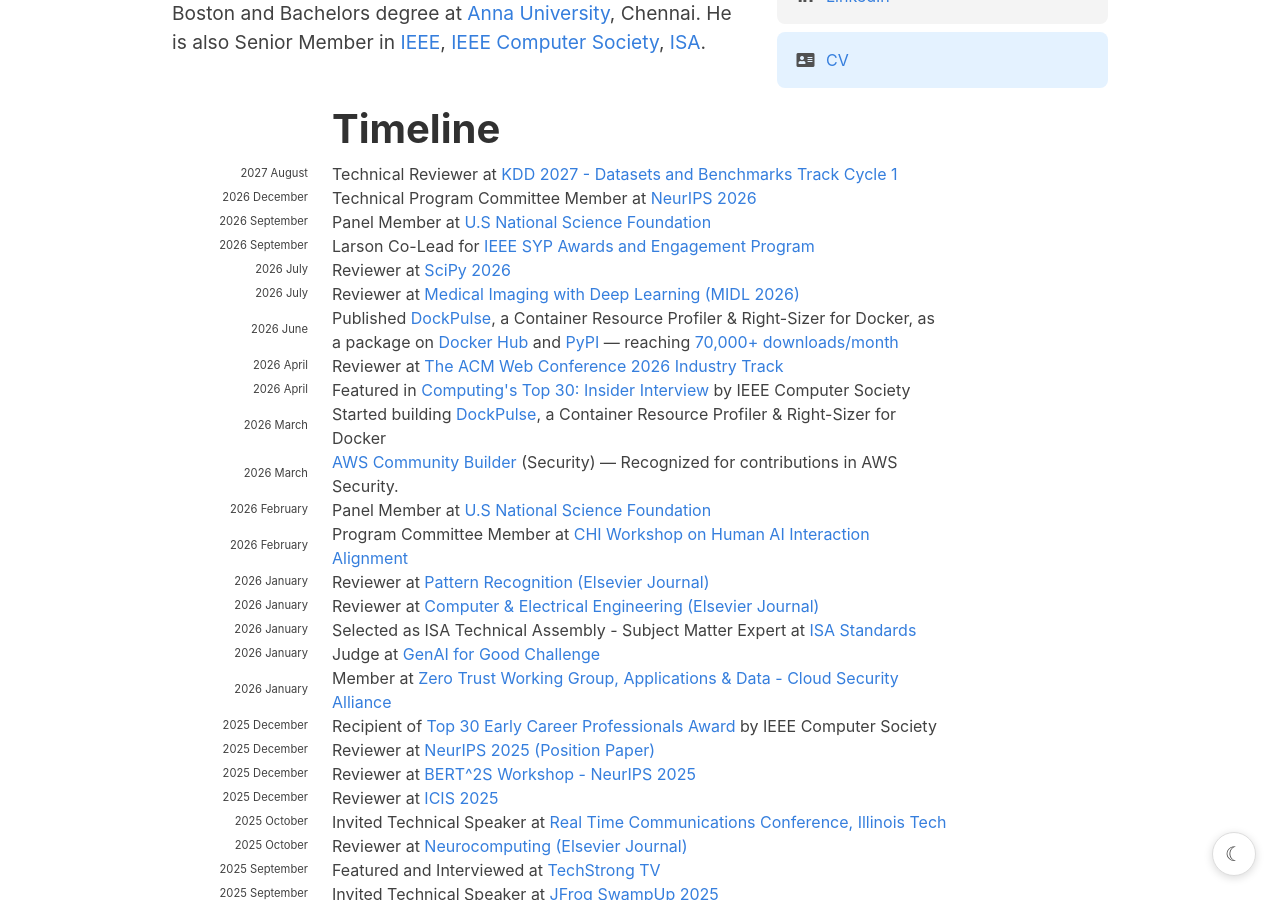
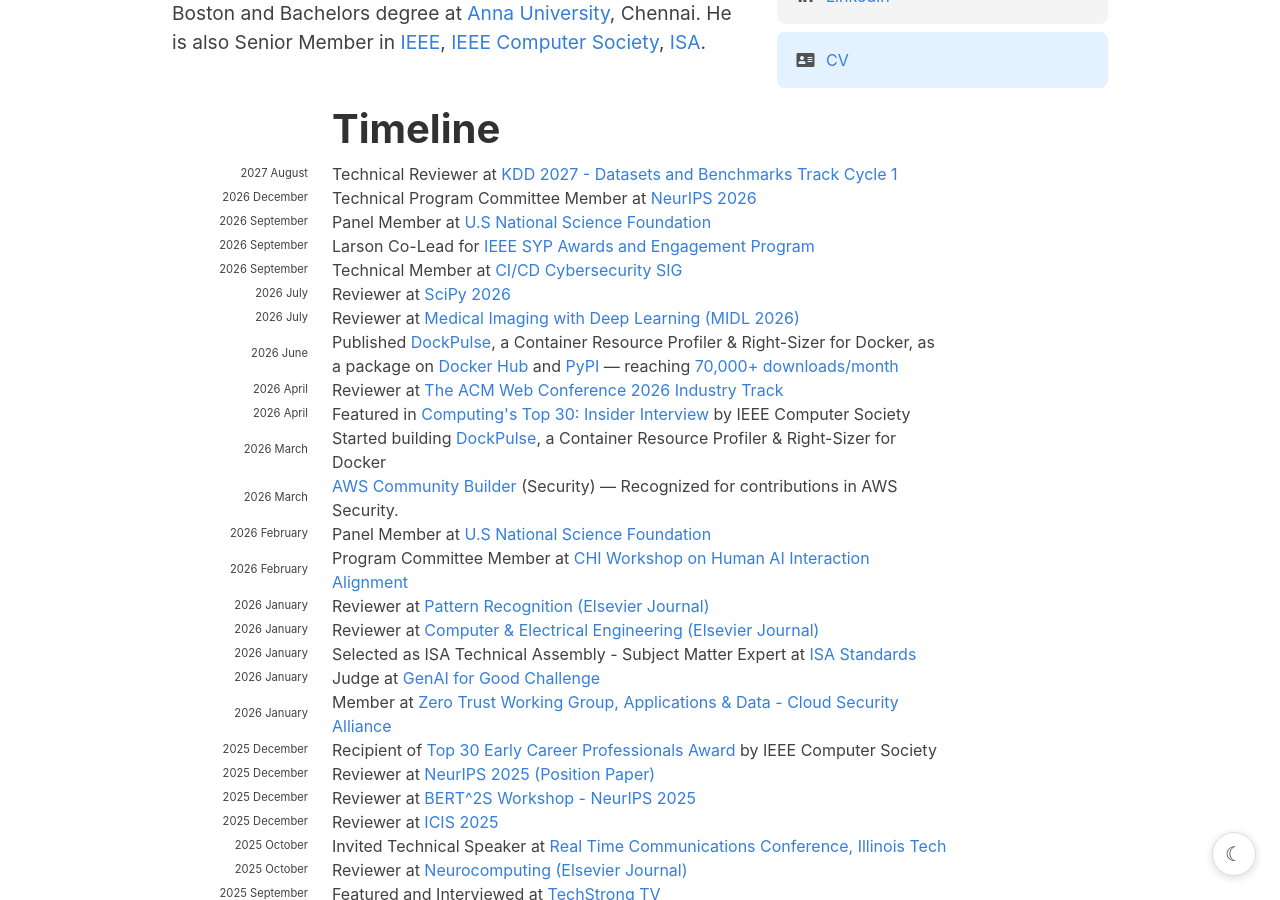
Before and after one commit to hariharanragothaman/hariharanragothaman.github.io, a Jekyll site: the page built from index.md, in a window 1280 px wide and 900 px high, scrolled down 724 px. Built offline with Jekyll 4.4.1, drawn with Linux system fonts in a browser that asks for light colours; nearby versions of some CDN libraries; some web fonts are replaced.

Commit message:
Add CI/CD Cybersecurity SIG technical membership to news.
Co-authored-by: Cursor <cursoragent@cursor.com>

```diff
--- a/_data/news.yaml
+++ b/_data/news.yaml
@@ -23,6 +23,10 @@
 - year: 2026
   year-extra: September
   description: Larson Co-Lead for <a href="https://www.linkedin.com/company/ieee-cs-syp-awards-engagement-program/posts/">IEEE SYP Awards and Engagement Program</a>
+
+- year: 2026
+  year-extra: September
+  description: Technical Member at <a href="https://cd.foundation/cybersecurity/">CI/CD Cybersecurity SIG</a>
 
 #-------------------------------------------- April  ------------------------------------------------------------------------------------------------------------------------------------------------------
 
```
